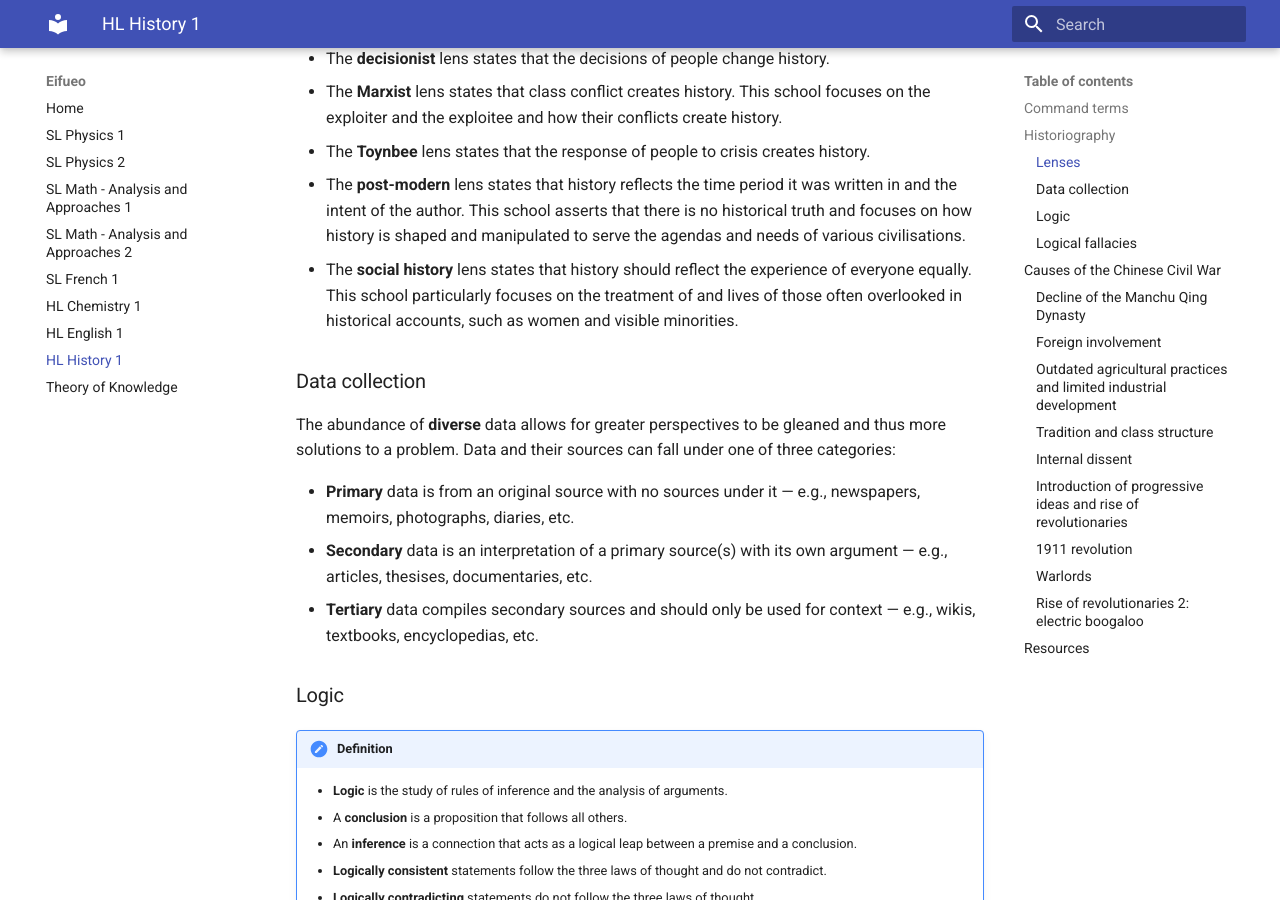
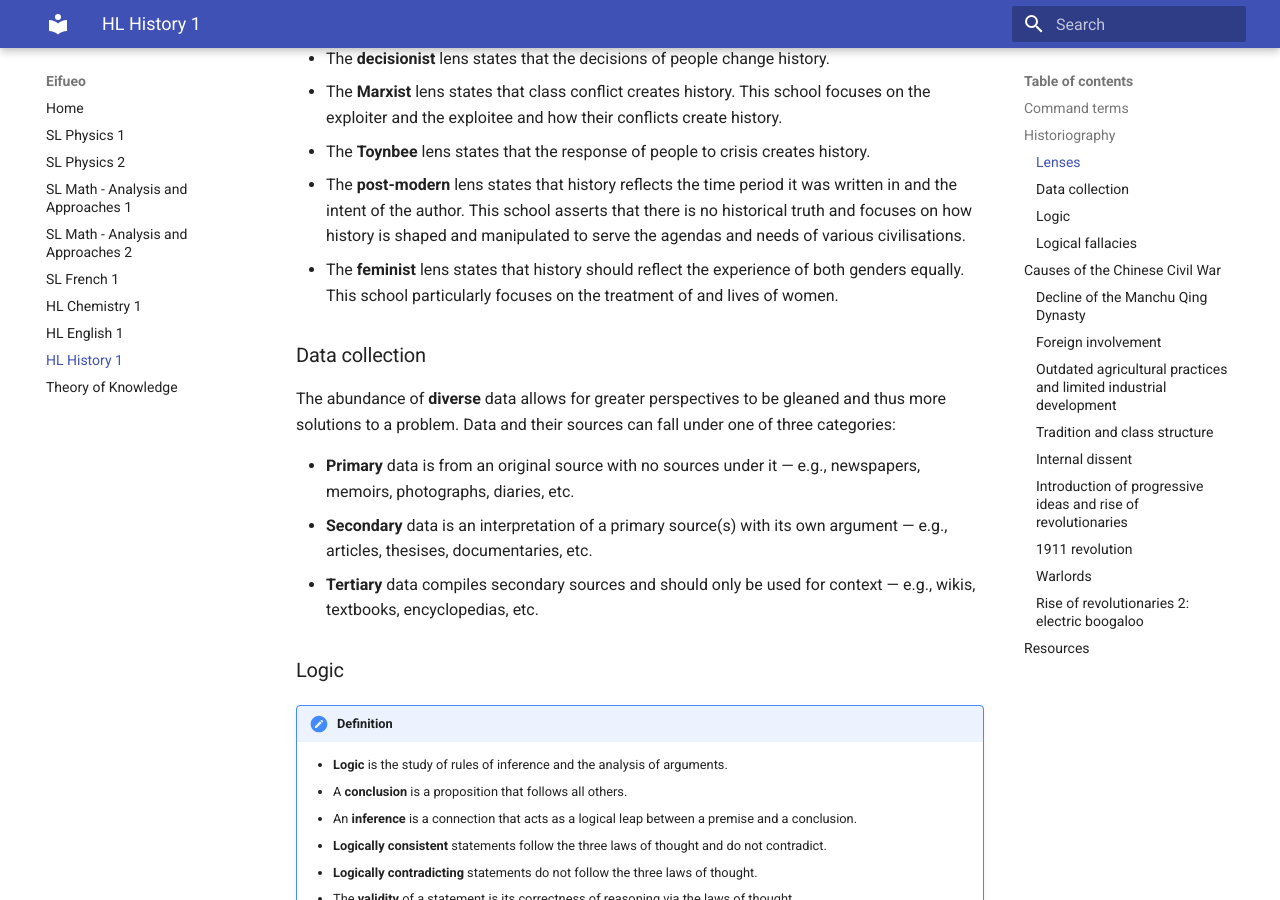
Before and after one commit to potatoeggy/eifueo, an MkDocs documentation site: the page built from docs/chw3mz.md, in a window 1280 px wide and 900 px high, scrolled down 1448 px. Built offline with MkDocs 1.6.1 and Material for MkDocs 9.7.7, drawn with Linux system fonts in a browser that asks for light colours.

Commit message:
hist: use feminist lens over social history

```diff
--- a/docs/chw3mz.md
+++ b/docs/chw3mz.md
@@ -39,7 +39,7 @@ There are seven main schools of thought historians usually fall under that attem
  - The **Marxist** lens states that class conflict creates history. This school focuses on the exploiter and the exploitee and how their conflicts create history.
  - The **Toynbee** lens states that the response of people to crisis creates history.
  - The **post-modern** lens states that history reflects the time period it was written in and the intent of the author. This school asserts that there is no historical truth and focuses on how history is shaped and manipulated to serve the agendas and needs of various civilisations.
- - The **social history** lens states that history should reflect the experience of everyone equally. This school particularly focuses on the treatment of and lives of those often overlooked in historical accounts, such as women and visible minorities.
+ - The **feminist** lens states that history should reflect the experience of both genders equally. This school particularly focuses on the treatment of and lives of women.
 
 ### Data collection
 
```
